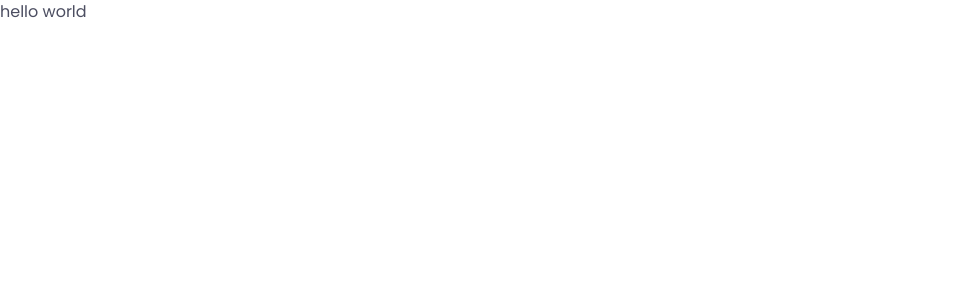
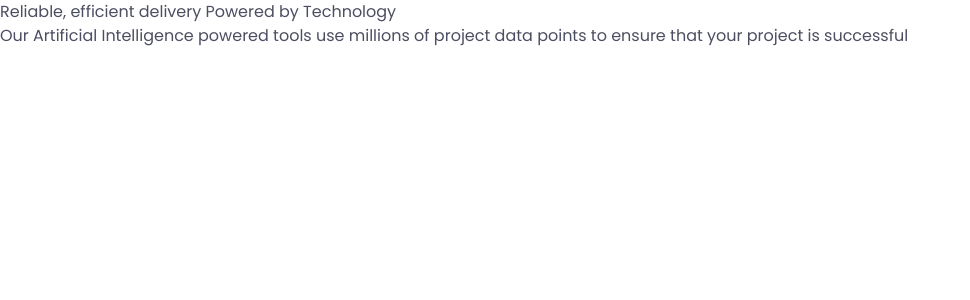
Before and after one commit to JasonY199/four-card-feature-section, a Next.js app: page / in a window 1280 px wide. Shown: the top 300 px of the page, without its empty margins (0-970 px from the left). Built offline with nearby package versions, Linux system fonts and the light colour scheme.

Commit message:
structure heading area

```diff
--- a/app/page.tsx
+++ b/app/page.tsx
@@ -4,7 +4,16 @@ export default function Home() {
   return (
     <>
       <main>
-        <h1>hello world</h1>
+        <div>
+          <h1>
+            Reliable, efficient delivery <span>Powered by Technology</span>
+          </h1>
+          <p>
+            Our Artificial Intelligence powered tools use millions of project
+            data points to ensure that your project is successful
+          </p>
+        </div>
+        <div></div>
       </main>
     </>
   );
```
